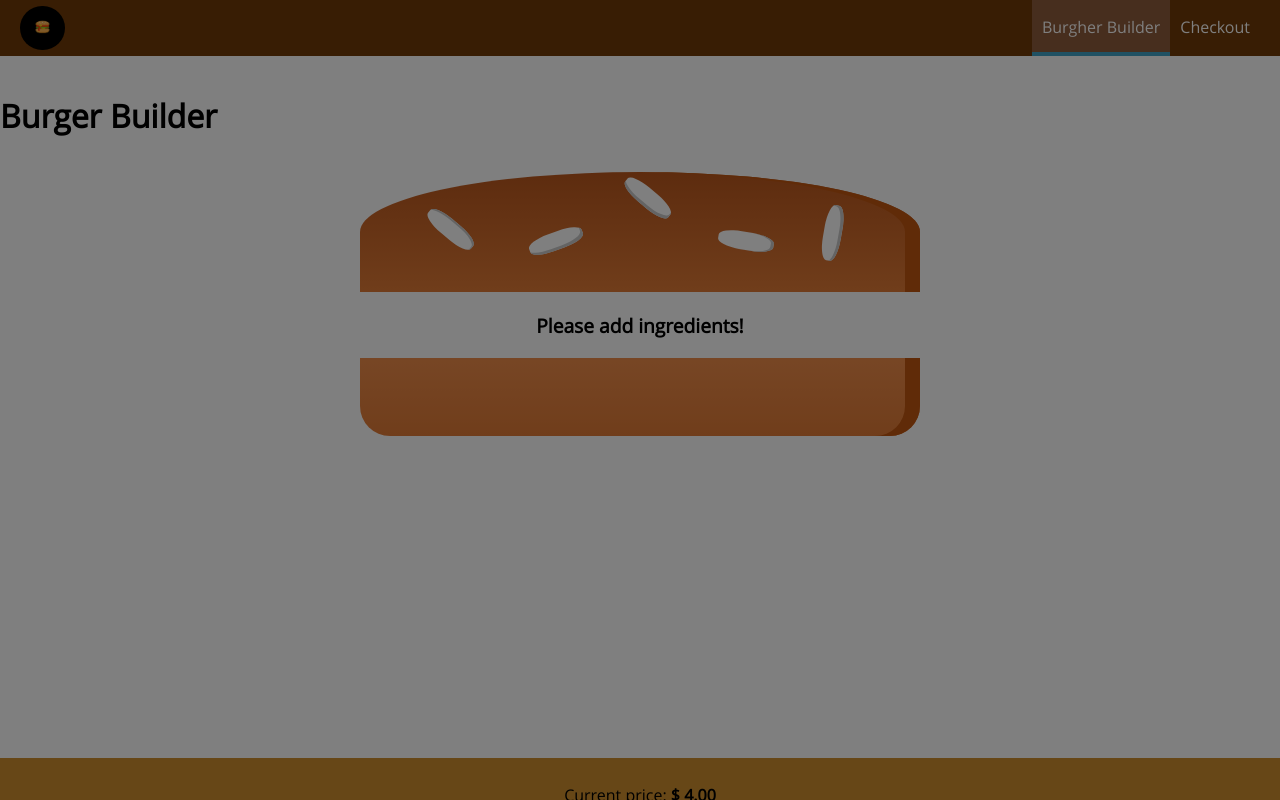
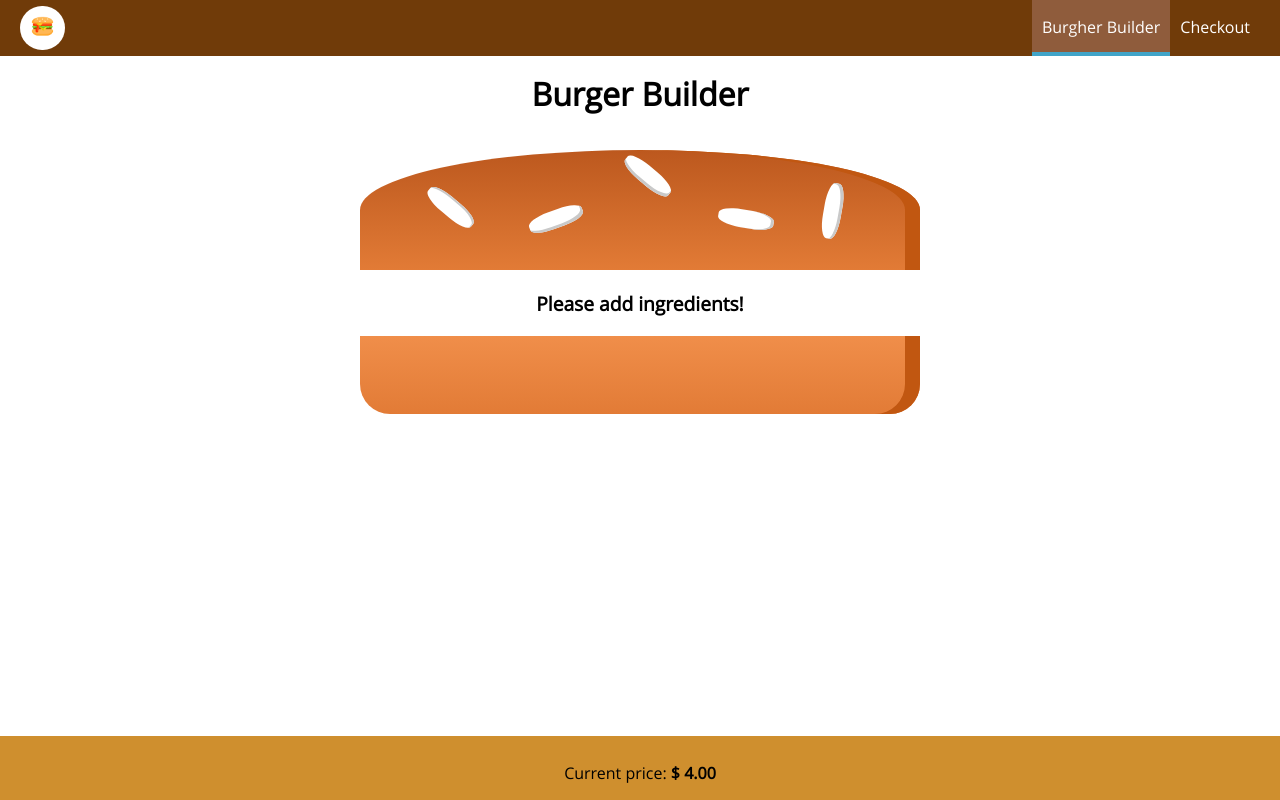
Before and after one commit to tremuradaniel/burger_app, a React (Create React App) app: page / in a window 1280 px wide. Shown: the top 800 px of the page. Built offline with nearby package versions, Linux system fonts and the light colour scheme.

Commit message:
toggle siderbar

```diff
--- a/src/components/Layout/Layout.js
+++ b/src/components/Layout/Layout.js
@@ -8,24 +8,25 @@ import classes from './Layout.module.css';
 
 class Layout extends Component {
     state = {
-        showSideDrawer: true
+        showSideDrawer: false
     }
 
     sideDrawerClosedHandler = () => {
         this.setState({showSideDrawer: false})
     }
 
+    openSideDrawerHandler = () => {
+        this.setState({showSideDrawer: true})
+    }
+
     render () {
         return (
             <Auxiliary>
-                <Toolbar />
+                <Toolbar openSideDrawer={this.openSideDrawerHandler} />
                 <SideDrawer
                     closed={this.sideDrawerClosedHandler}
                     open={this.state.showSideDrawer}
                 />
-                <div>
-                    Toolbar, Sidebar, Backdrop
-                </div>
                 <main className={classes.Content}>
                     { this.props.children }
                 </main>
--- a/src/components/Logo/Logo.js
+++ b/src/components/Logo/Logo.js
@@ -3,10 +3,13 @@ import React from 'react';
 import burgerLogo from '../../assets/images/mstile-310x310.png';
 import classes from './Logo.module.css';
 
-const logo = (props) => (
-    <div className={classes.Logo} style={{height: props.height}}>
-        <img src={burgerLogo} alt="burger logo" />
-    </div>
-);
+const logo = (props) => {
+    let divStyle = props.customClass ? props.customClass : classes.Logo;
+
+    return (
+        <div className={divStyle} style={{height: props.height}}>
+            <img src={burgerLogo} alt="burger logo" />
+        </div>
+)};
 
 export default logo;
--- a/src/components/Logo/Logo.module.css
+++ b/src/components/Logo/Logo.module.css
@@ -1,12 +1,15 @@
-.Logo {
+.Logo, .LogoSidebar {
     height: 100%;
     box-sizing: border-box;
     border-radius: 30px;
-    background-color: black;
-    padding: 8px;
+    background-color: white;
     height: 100%;
 }
 
-.Logo img {
+.LogoSidebar {
+    margin-left: -32px;
+}
+
+.Logo img, .LogoSidebar img {
     height: 100%;
 }
--- /dev/null
+++ b/src/components/Navigation/SideDrawer/DrawerToggle/DrawerToggle.js
@@ -0,0 +1,9 @@
+import React from 'react';
+
+import BurgerMenu from '../../../UI/BurgerMenu/BurgerMenu';
+
+const drawerToggle = ( props ) => (
+    <BurgerMenu  clicked={props.clicked} />
+);
+
+export default drawerToggle;
--- a/src/components/Navigation/SideDrawer/SideDrawer.js
+++ b/src/components/Navigation/SideDrawer/SideDrawer.js
@@ -1,6 +1,7 @@
 import React from 'react';
 
 import Logo from '../../Logo/Logo';
+import logoClasses from '../../Logo/Logo.module.css';
 import NavigationItems from '../NavigationItems/NavigationItems';
 import Backdrop from '../../UI/Backdrop/Backdrop';
 import Auxiliary from '../../../hoc/Auxiliary';
@@ -13,6 +14,8 @@ const sideDrawer = (props) => {
 
     let attachedClasses = [classes.SideDrawer, classes.Close];
 
+    const logoSidebarStyle = logoClasses.LogoSidebar
+
     if (props.open) {
         attachedClasses = [classes.SideDrawer, classes.Open];
     }
@@ -22,7 +25,7 @@ const sideDrawer = (props) => {
             <Backdrop show={props.open} clicked={props.closed} />
             <div className={attachedClasses.join(' ')}>
                 <div className={classes.Logo}>
-                    <Logo />
+                    <Logo customClass={logoSidebarStyle} />
                 </div>
                 <nav>
                     <NavigationItems />
--- a/src/components/Navigation/SideDrawer/SideDrawer.module.css
+++ b/src/components/Navigation/SideDrawer/SideDrawer.module.css
@@ -7,7 +7,7 @@
     top: 0;
     z-index: 200;
     background-color: white;
-    padding: 32px 16px;
+    padding: 0 16px;
     box-sizing: border-box;
     transition: transform 0.3s ease-out;
 }
@@ -27,6 +27,5 @@
 }
 
 .Logo {
-    height: 11%;
-    margin-bottom: 32px;
+    height: 23%;
 }
--- a/src/components/Navigation/Toolbar/Toolbar.js
+++ b/src/components/Navigation/Toolbar/Toolbar.js
@@ -1,13 +1,14 @@
 import React from 'react';
 
 import classes from './Toolbar.module.css';
+
 import Logo from '../../Logo/Logo';
 import NavigationItems from '../NavigationItems/NavigationItems';
-// import DrawerToggle from '../SideDrawer/DrawerToggle/DrawerToggle';
+import DrawerToggle from '../SideDrawer/DrawerToggle/DrawerToggle';
 
 const toolbar = ( props ) => (
     <header className={classes.Toolbar}>
-        {/* <DrawerToggle clicked={props.drawerToggleClicked} /> */}
+        <DrawerToggle clicked={props.openSideDrawer} />
         <div className={classes.Logo}>
             <Logo />
         </div>
--- /dev/null
+++ b/src/components/UI/BurgerMenu/BurgerMenu.js
@@ -0,0 +1,13 @@
+import React from 'react';
+
+import BurgerSvg from '../../../assets/svgs/menu.svg';
+
+import classes from './BurgerMenu.module.css';
+
+const burgerMenu = (props) => (
+    <div className={classes.BurgerMenu} onClick={props.clicked}>
+        <img src={BurgerSvg} alt="burger menu icon" />
+    </div>
+);
+
+export default burgerMenu;
--- /dev/null
+++ b/src/components/UI/BurgerMenu/BurgerMenu.module.css
@@ -0,0 +1,12 @@
+.BurgerMenu {
+    display: flex;
+    height: 65%;
+
+
+}
+
+@media (min-width: 500px) {
+    .BurgerMenu {
+        display: none;
+    }
+}
--- a/src/index.css
+++ b/src/index.css
@@ -16,3 +16,7 @@ code {
   font-family: source-code-pro, Menlo, Monaco, Consolas, 'Courier New',
     monospace;
 }
+
+h1 {
+  text-align: center;
+}
```
Also changed, not shown: src/assets/svgs/menu.svg (added).
